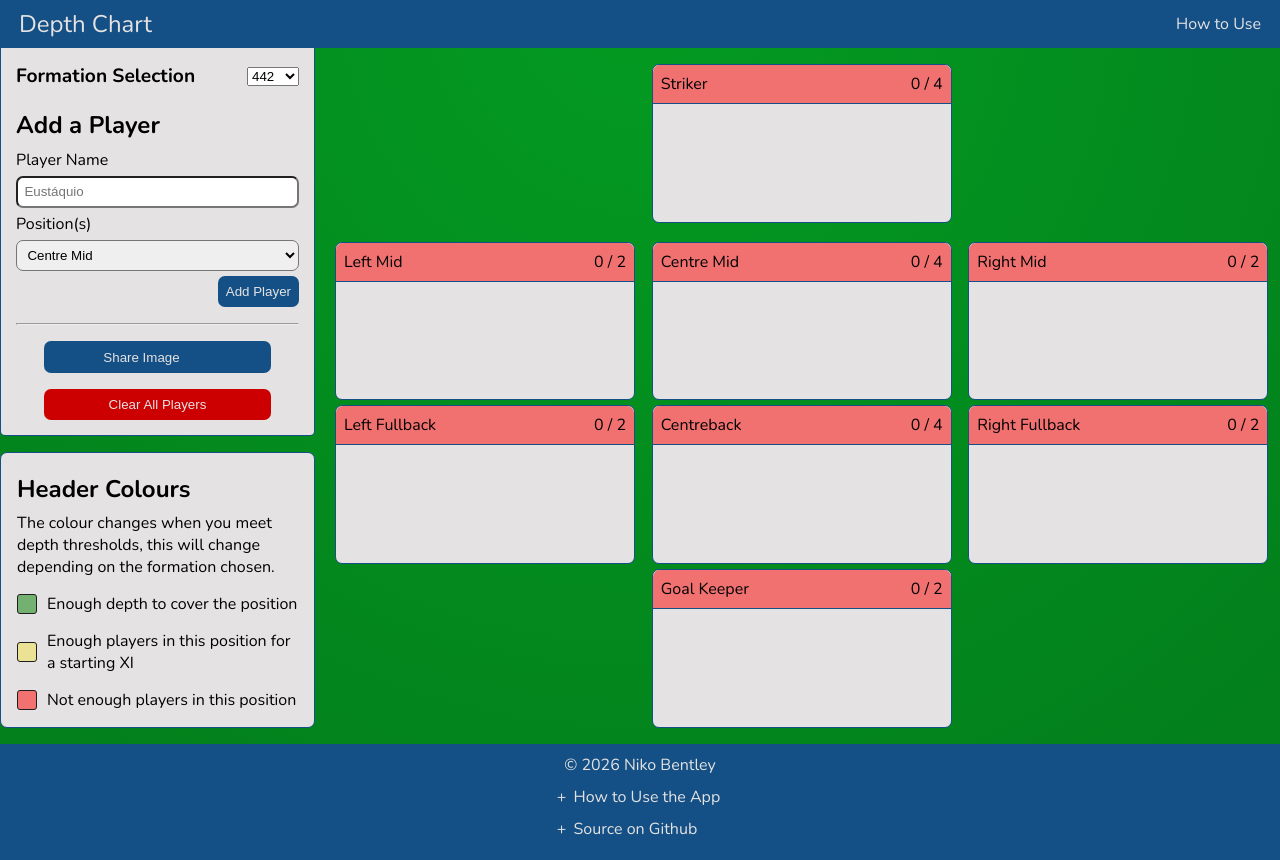
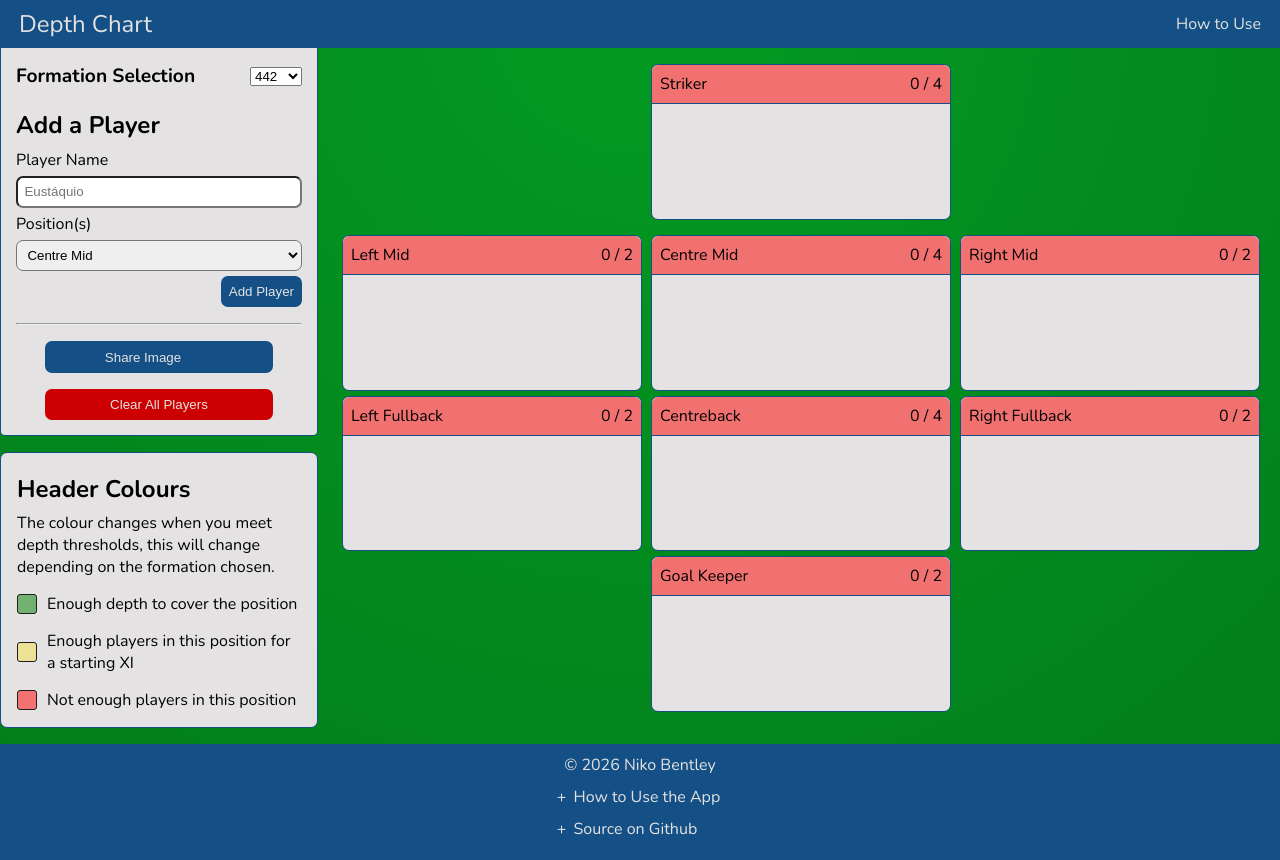
Before and after one commit to MapleThunder/depth-chart-sv, a SvelteKit app: page / in a window 1280 px wide. Built offline with nearby package versions, Linux system fonts and the light colour scheme; some icons are missing.

Commit message:
Added some style changes to the image export

```diff
--- a/src/routes/+page.svelte
+++ b/src/routes/+page.svelte
@@ -52,7 +52,7 @@
 	div#content {
 		display: grid;
 		grid-template-columns: 1fr 3fr;
-		gap: 20px;
+		gap: 0.5rem;
 		margin: 0 auto;
 		max-width: var(--column);
 	}
@@ -81,7 +81,7 @@
 	}
 
 	.position-boxes {
-		margin-top: 1rem;
+		padding: 1rem;
 		display: grid;
 		gap: 5px;
 		grid-template-areas:
--- a/src/routes/PlayerEntryForm.svelte
+++ b/src/routes/PlayerEntryForm.svelte
@@ -9,8 +9,6 @@
 	let player_name = "";
 	let player_position: Position;
 	let player_name_input: HTMLInputElement;
-
-	$: player_position = position_options[0].value;
 
 	/**
 	 * Adds a new player + position combo to the Player Store
--- a/src/routes/SharePictureButton.svelte
+++ b/src/routes/SharePictureButton.svelte
@@ -7,7 +7,9 @@
 		if (!element) return;
 
 		try {
-			const canvas = await html2canvas(element);
+			const canvas = await html2canvas(element, {
+				backgroundColor: 'hsl(132, 96%, 31%)',
+			});
 			const dataURL = canvas.toDataURL('image/png'); // Or 'image/jpeg'
 
 			const link = document.createElement('a');
```
